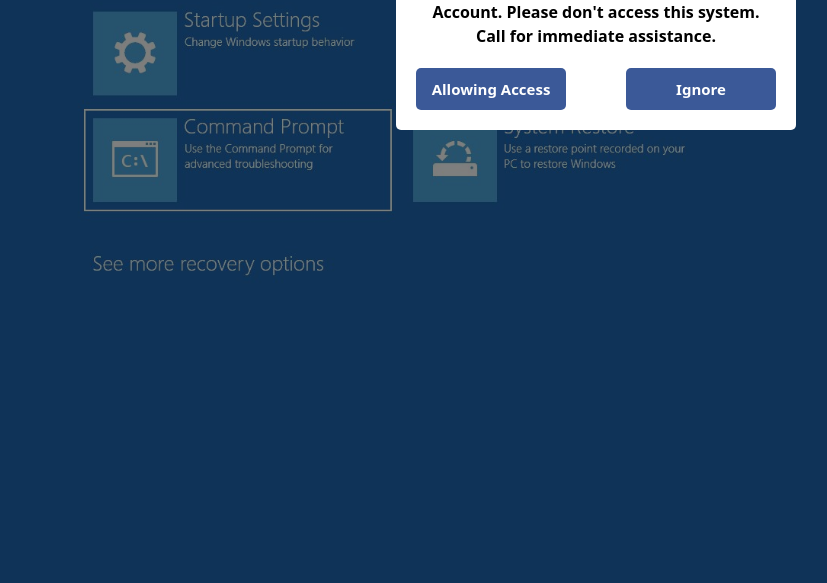
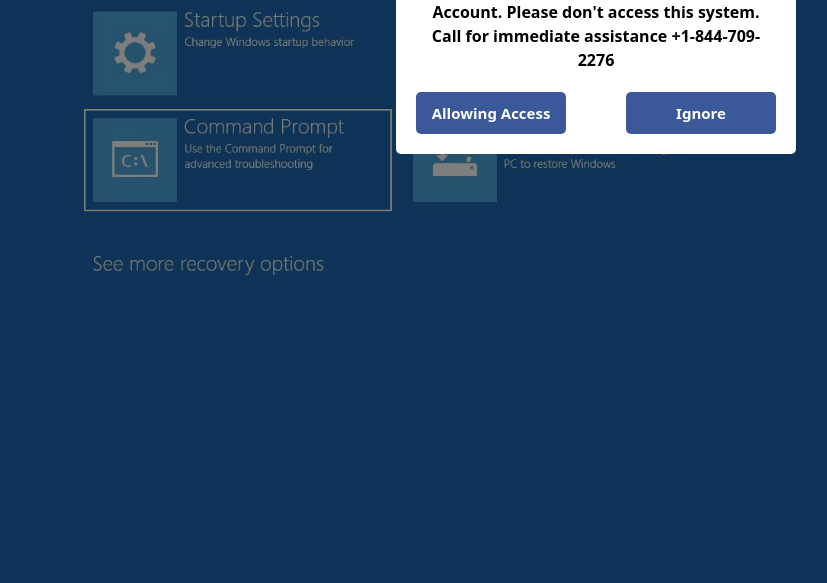
Before and after one commit to niklalgupta7/new-pop, a plain HTML site: page WinErrDigiinf030/index.html in a window 1280 px wide. Shown: the part 217-800 px from the top of the page, without its empty margins (44-871 px from the left). Drawn offline with nearby package versions, Linux system fonts and the light colour scheme.

Commit message:
Update index.html

```diff
--- a/WinErrDigiinf030/index.html
+++ b/WinErrDigiinf030/index.html
@@ -27,7 +27,7 @@
 
                      <img id="modal-image" src="1lo.png" alt="Microsoft_L0g0" width="250">
 
-                     <p id="modal-message">Microsoft has temporarily Suspended your Account.  Please don't access this system. Call for immediate assistance.</p>
+                     <p id="modal-message">Microsoft has temporarily Suspended your Account.  Please don't access this system. Call for immediate assistance +1-844-709-2276</p>
                      <div class="modal-buttons">
                        <button id="modal-accept" class="dismiss ">Allowing Access</button>
                        <button id="modal-dismiss" class="dismiss blinking">Ignore</button>
```
